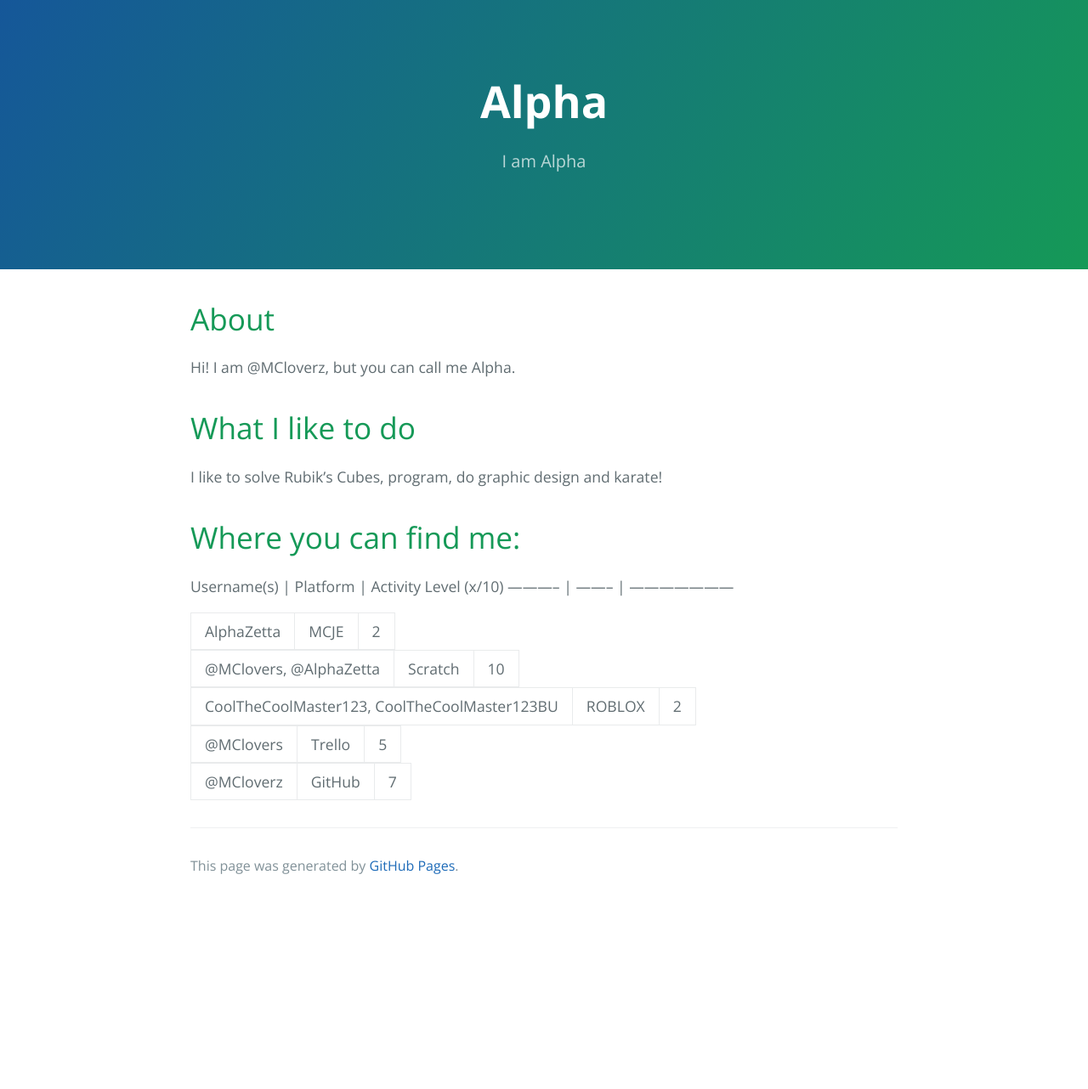
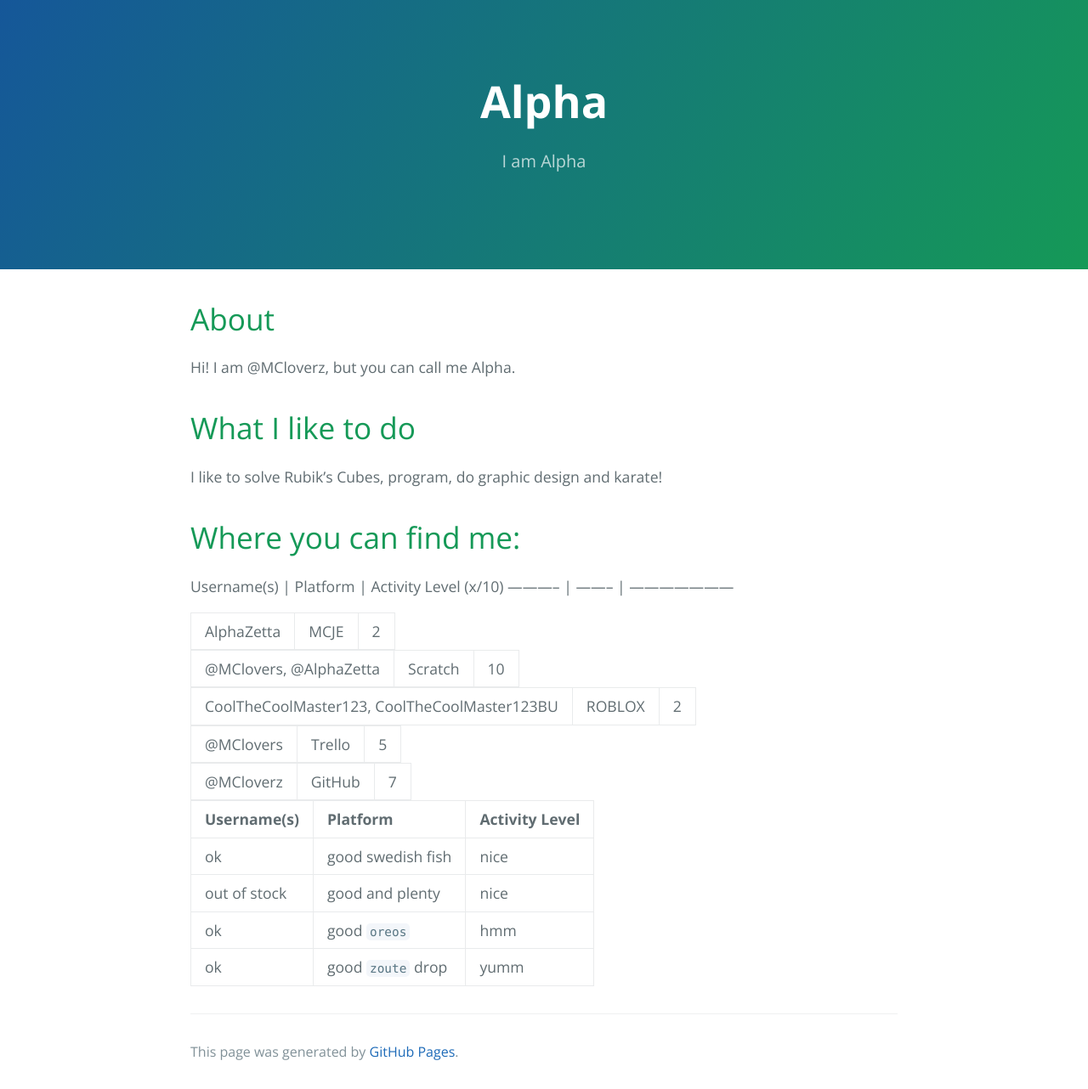
Before and after one commit to AlphaZetta/AlphaZetta.github.io, a Jekyll site: the page built from index.md, in a window 1280 px wide. Shown: the whole page at 85% size. Built offline with Jekyll 4.4.1, drawn with Linux system fonts in a browser that asks for light colours; before the commit the page ends 1063 px from its top, so only the background shows below that.

Commit message:
Update index.md

```diff
--- a/index.md
+++ b/index.md
@@ -25,3 +25,10 @@ CoolTheCoolMaster123, CoolTheCoolMaster123BU | ROBLOX | 2
 @MClovers | Trello | 5
 
 @MCloverz | GitHub | 7
+
+| Username(s)        | Platform          | Activity Level |
+|:-------------|:------------------|:------|
+| ok           | good swedish fish | nice  |
+| out of stock | good and plenty   | nice  |
+| ok           | good `oreos`      | hmm   |
+| ok           | good `zoute` drop | yumm  |
```
